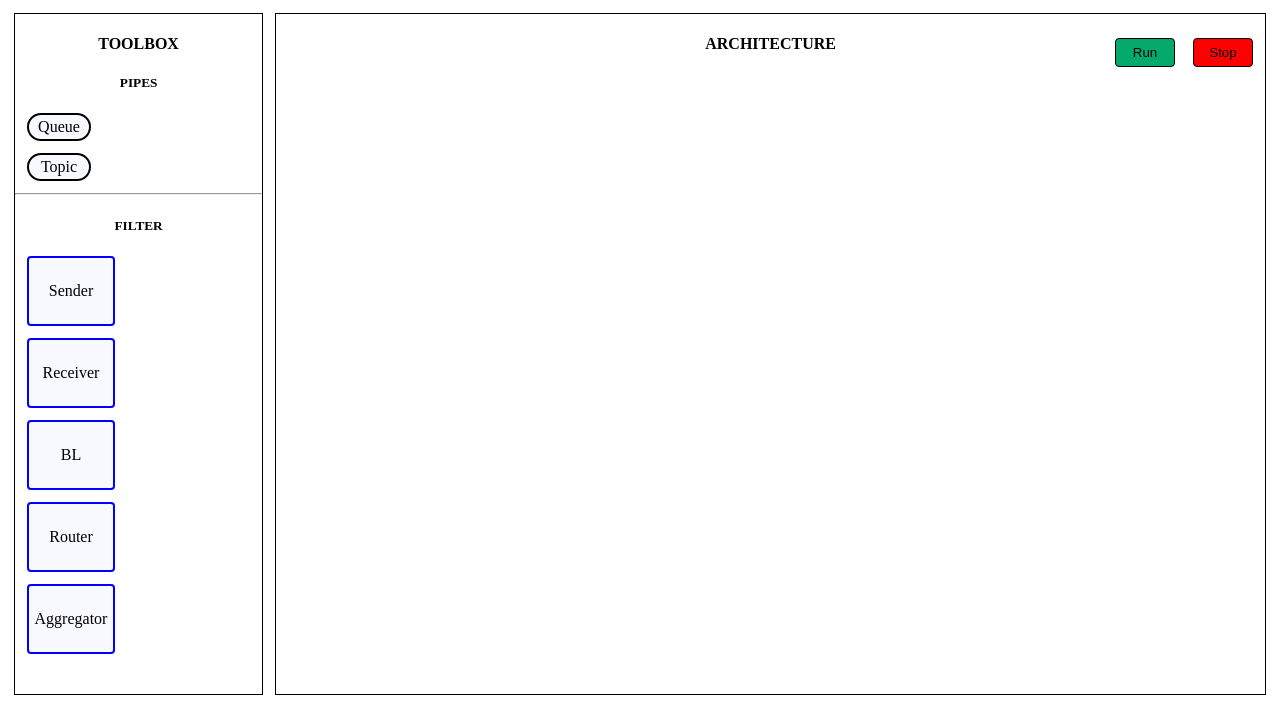
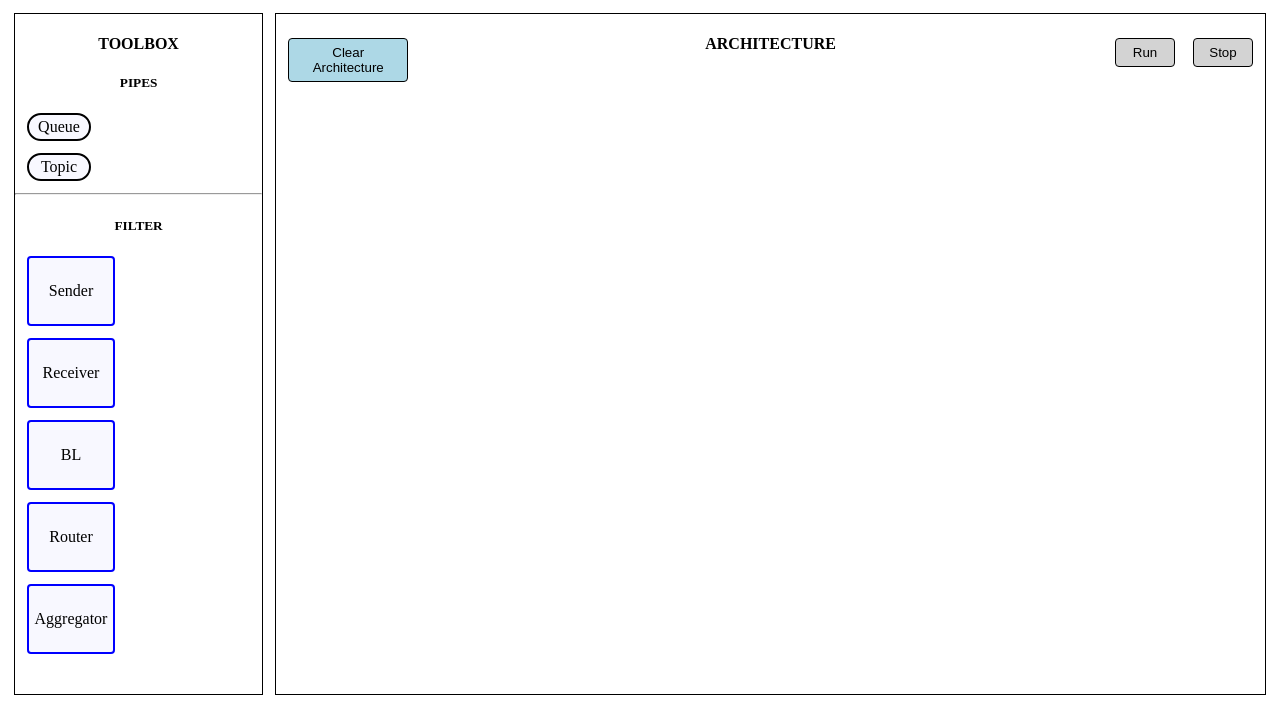
Before and after one commit to LeberCode/masterarbeit-frontend, a website built with Parcel: page src/index.html in a window 1280 px wide. Shown: the part 73-800 px from the top of the page. Built offline with nearby package versions, Linux system fonts and the light colour scheme; what jsplumb would draw is missing.

Commit message:
FEAT: Ui to clean up architecture + button disabling + naming

```diff
--- a/src/functions/api.js
+++ b/src/functions/api.js
@@ -3,7 +3,7 @@ import { SERVER_URL } from "../config";
 
 export const runCustomCode = () => {
   axios
-    .post(`${SERVER_URL}/deploy/run`)
+    .post(`${SERVER_URL}/deployment/run`)
     .then((response) => {
       if (response.status === 200) {
         console.log("Serverantwort:", response);
@@ -16,7 +16,7 @@ export const runCustomCode = () => {
 
 export const stopCustomCode = () => {
   axios
-    .post(`${SERVER_URL}/deploy/stop`)
+    .post(`${SERVER_URL}/deployment/stop`)
     .then((response) => {
       if (response.status === 200) {
         console.log("Serverantwort:", response);
@@ -28,7 +28,7 @@ export const stopCustomCode = () => {
 };
 export const restartCustomCode = () => {
   axios
-    .post(`${SERVER_URL}/deploy/restart`)
+    .post(`${SERVER_URL}/deployment/restart`)
     .then((response) => {
       if (response.status === 200) {
         console.log("Serverantwort:", response);
@@ -51,3 +51,16 @@ export const createCustomCode = (requestBody) => {
       console.error(error);
     });
 };
+
+export const clearArchitecture = () => {
+  axios
+    .get(`${SERVER_URL}/deployment/clearDocker`)
+    .then((response) => {
+      if (response.status === 200) {
+        console.log("Serverantwort:", response);
+      }
+    })
+    .catch((error) => {
+      console.error(error);
+    });
+};
--- a/src/functions/codeEditor.js
+++ b/src/functions/codeEditor.js
@@ -98,4 +98,5 @@ const handleSubmit = (node, code) => {
   };
   createCustomCode(requestBody);
   node.style.visibility = "hidden";
+  document.getElementById("Run").removeAttribute("disabled");
 };
--- a/src/index.html
+++ b/src/index.html
@@ -32,6 +32,7 @@
         </div>
         <div id="Diagram">
           <h4>ARCHITECTURE</h4>
+          <button id="ClearArchitecture">Clear Architecture</button>
           <button id="Run">Run</button>
           <button id="Stop">Stop</button>
         </div>
--- a/src/main.js
+++ b/src/main.js
@@ -9,6 +9,7 @@ import {
   runCustomCode,
   stopCustomCode,
   restartCustomCode,
+  clearArchitecture,
 } from "./functions/api";
 
 function App() {
@@ -85,10 +86,20 @@ function App() {
     } else {
       restartCustomCode();
     }
+    document.getElementById("Run").setAttribute("disabled", "disabled");
+    document.getElementById("Stop").removeAttribute("disabled");
   });
 
   document.getElementById("Stop").addEventListener("click", () => {
     stopCustomCode();
+    document.getElementById("Stop").setAttribute("disabled", "disabled");
+    document.getElementById("Run").removeAttribute("disabled");
+  });
+  document.getElementById("Stop").setAttribute("disabled", "disabled");
+  document.getElementById("Run").setAttribute("disabled", "disabled");
+
+  document.getElementById("ClearArchitecture").addEventListener("click", () => {
+    clearArchitecture();
   });
 }
 
--- a/src/style.css
+++ b/src/style.css
@@ -173,3 +173,27 @@
   padding-bottom: 6px;
   cursor: pointer;
 }
+#ClearArchitecture {
+  position: absolute;
+  left: 12px;
+  top: 24px;
+  width: 120px;
+  background-color: lightblue;
+  border: 1px black solid;
+  border-radius: 4px;
+  padding: 12px;
+  padding-top: 6px;
+  padding-bottom: 6px;
+  cursor: pointer;
+}
+
+#Stop:disabled {
+  cursor: not-allowed;
+  background-color: lightgray;
+  color: black;
+}
+#Run:disabled {
+  cursor: not-allowed;
+  background-color: lightgray;
+  color: black;
+}
```
